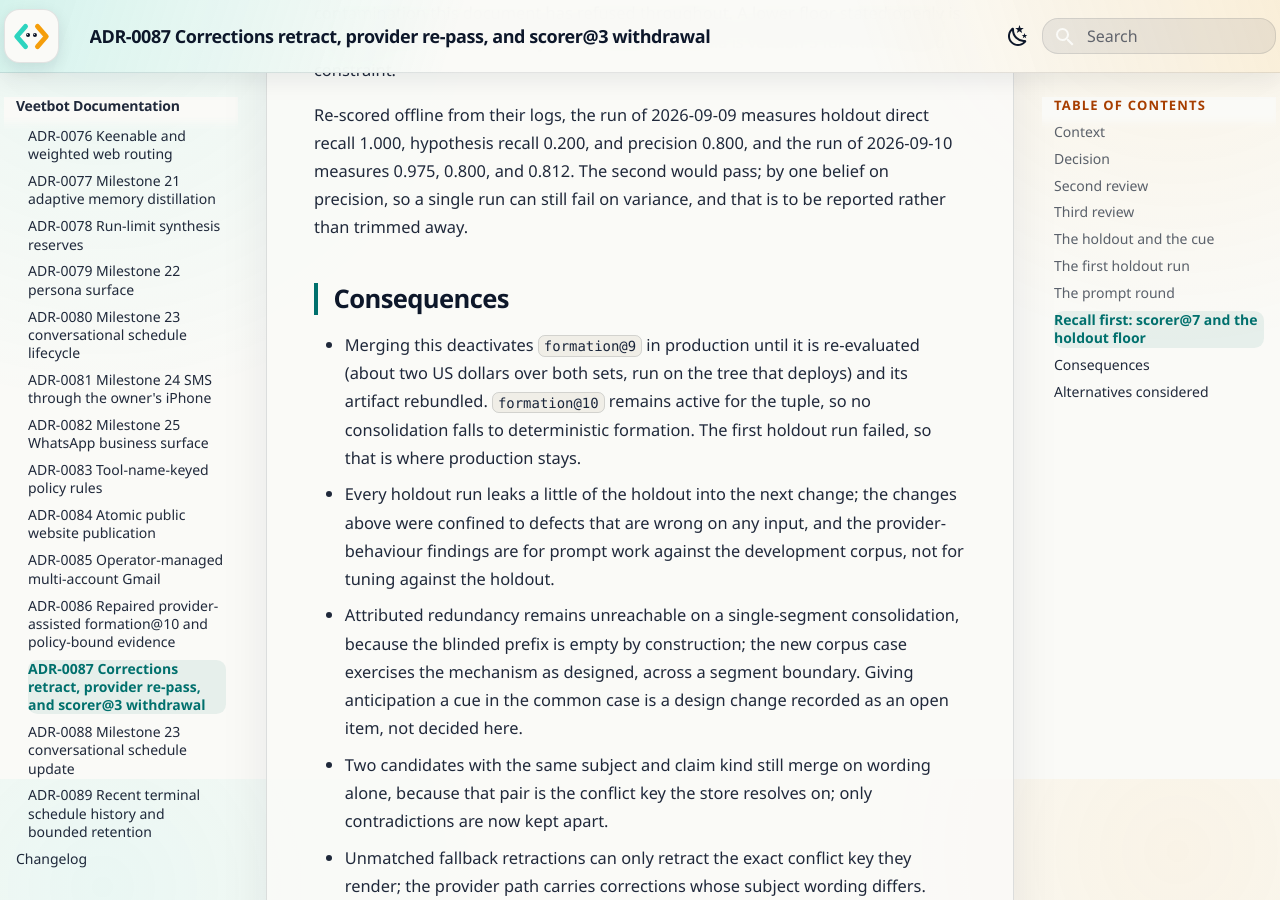
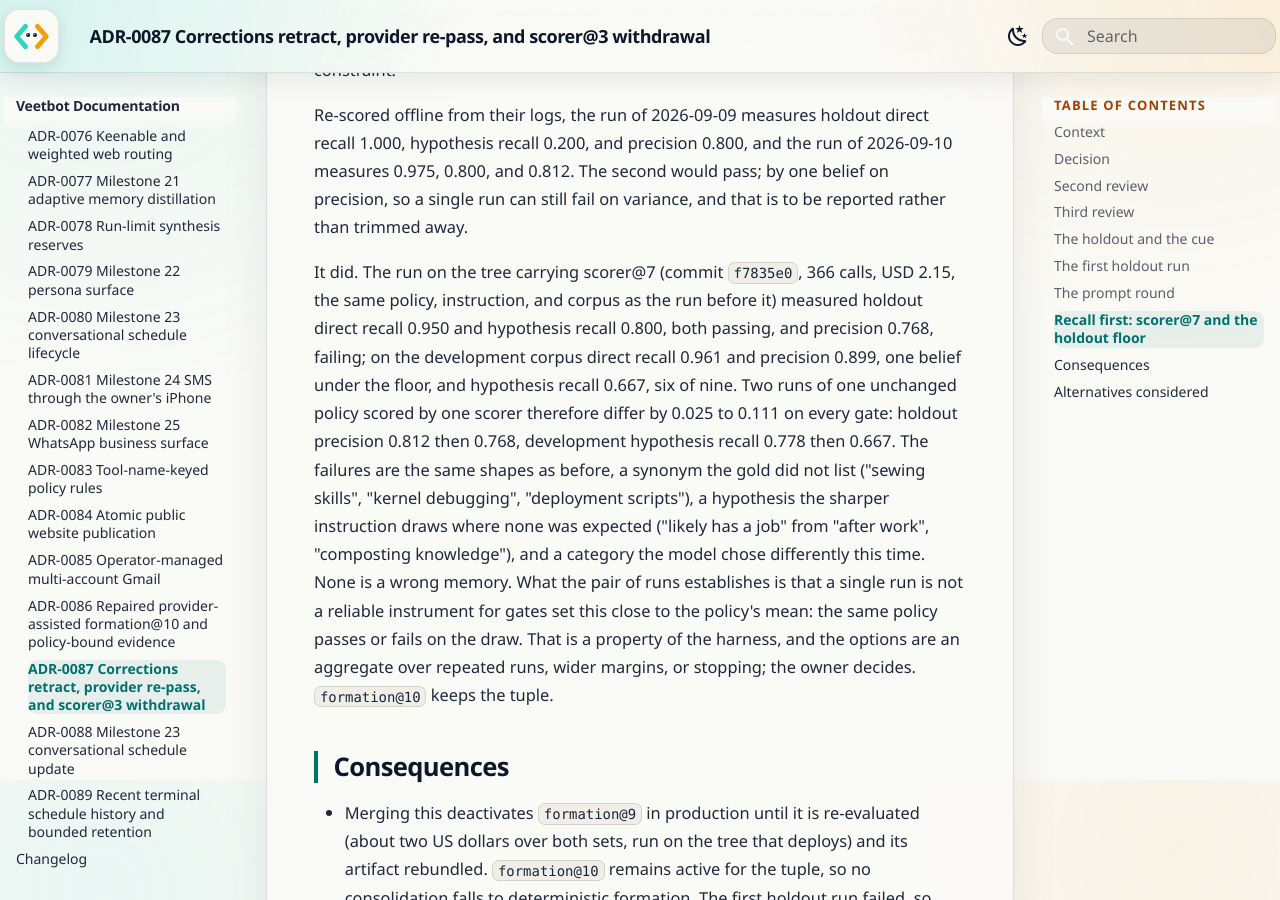
Before and after one commit to avitus/veetbot, an MkDocs documentation site: the page built from docs/adr/0087-formation9-corrections-repass-and-scorer3.md, in a window 1280 px wide and 900 px high, scrolled down 10021 px. Built offline with MkDocs 1.6.1 and Material for MkDocs 9.7.7, drawn with Linux system fonts in a browser that asks for light colours.

Commit message:
docs(memory): record the run under the recall-first bar and the variance it showed
The run at f7835e0 (366 calls, USD 2.15, same policy and corpus as the
run before it) passed holdout direct and hypothesis recall and failed
holdout precision at 0.768 and the development hypothesis gate at 0.667.
Two runs of one unchanged policy differ by up to 0.11 per gate, so a
single run cannot decide gates set this close to the policy mean. ADR-0087,
the evidence README, project state, and the checklist record it; the open
item asks the owner whether to gate on an aggregate of repeated runs,
widen the margins, or stop. formation@10 keeps the tuple.

Reading-Lane: A

Co-Authored-By: Claude Fable 5.1 <noreply@anthropic.com>
Glen-Conversation: bdc9d84f-65fb-4bfe-8a35-5d53049845c6

```diff
--- a/docs/adr/0087-formation9-corrections-repass-and-scorer3.md
+++ b/docs/adr/0087-formation9-corrections-repass-and-scorer3.md
@@ -365,6 +365,25 @@ run of 2026-09-10 measures 0.975, 0.800, and 0.812. The second would pass;
 by one belief on precision, so a single run can still fail on variance, and
 that is to be reported rather than trimmed away.
 
+It did. The run on the tree carrying scorer@7 (commit `f7835e0`, 366
+calls, USD 2.15, the same policy, instruction, and corpus as the run
+before it) measured holdout direct recall 0.950 and hypothesis recall
+0.800, both passing, and precision 0.768, failing; on the development
+corpus direct recall 0.961 and precision 0.899, one belief under the floor,
+and hypothesis recall 0.667, six of nine. Two runs of one unchanged policy
+scored by one scorer therefore differ by 0.025 to 0.111 on every gate:
+holdout precision 0.812 then 0.768, development hypothesis recall 0.778
+then 0.667. The failures are the same shapes as before, a synonym the gold
+did not list ("sewing skills", "kernel debugging", "deployment scripts"),
+a hypothesis the sharper instruction draws where none was expected
+("likely has a job" from "after work", "composting knowledge"), and a
+category the model chose differently this time. None is a wrong memory.
+What the pair of runs establishes is that a single run is not a reliable
+instrument for gates set this close to the policy's mean: the same policy
+passes or fails on the draw. That is a property of the harness, and the
+options are an aggregate over repeated runs, wider margins, or stopping;
+the owner decides. `formation@10` keeps the tuple.
+
 ## Consequences
 
 - Merging this deactivates `formation@9` in production until it is
```
Also changed, not shown: docs/status/milestones.md (+1 -1 lines), docs/status/project-state.yaml (+18 -1 lines), src/agent_core/memory/release_evidence/README.md (+5 -2 lines).
